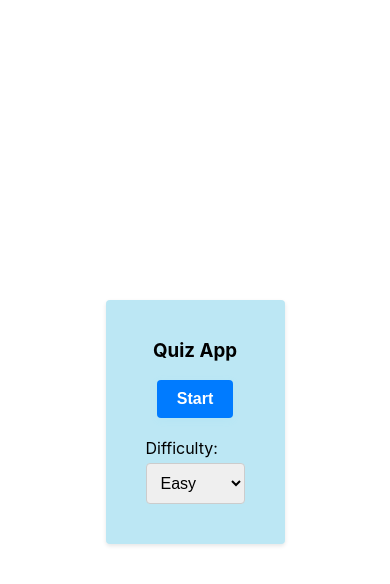
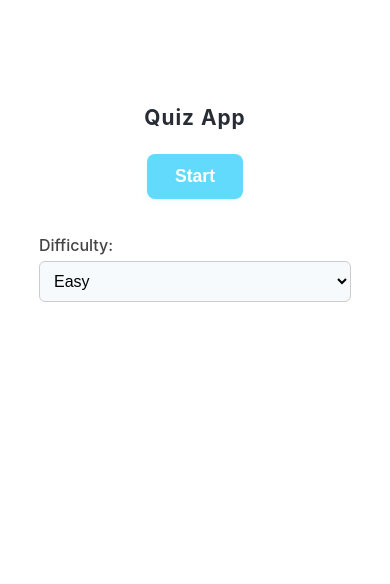
Before and after one commit to Jallal-Hussain/useReducer-project, a React (Create React App) app: page /quiz in a window 390 px wide. Shown: the top 584 px of the page. Built offline with nearby package versions, Linux system fonts and the light colour scheme; the HTML template or start-up script is replaced by a standard one.

Commit message:
enhance the Quiz UI/UX

```diff
--- a/src/pages/QuizPage/QuizPage.js
+++ b/src/pages/QuizPage/QuizPage.js
@@ -10,7 +10,7 @@ const initialState = {
   questions: questions,
   currentQuestionIndex: 0,
   score: 0,
-  timer: 10,
+  timer: 60,
   isStart: false,
   showHint: false,
   isQuizOver: false,
@@ -35,7 +35,7 @@ const quizReducer = (state, action) => {
         ...state,
         score: isCorrect ? state.score + 1 : state.score,
         currentQuestionIndex: state.currentQuestionIndex + 1,
-        timer: 10,
+        timer: 60,
         showHint: false,
         isQuizOver: state.currentQuestionIndex + 1 >= state.questions.length,
       };
@@ -61,7 +61,7 @@ const quizReducer = (state, action) => {
         ...state,
         currentQuestionIndex: state.currentQuestionIndex + 1,
         showHint: false,
-        timer: 10,
+        timer: 60,
       };
     case "RESET_QUIZ":
       return initialState;
@@ -134,17 +134,17 @@ const QuizPage = () => {
       {!state.isQuizOver && state.questions.length > 0 && state.isStart ? (
         <>
           <QuizTimer timer={state.timer} />
-          <QuizQuestion
-            question={state.questions[state.currentQuestionIndex]}
-            handleAnswer={handleAnswer}
-            timer={state.timer}
-          />
           <QuizHint
             showHint={state.showHint}
             handleShowHint={handleShowHint}
             hint={
               state.questions[state.currentQuestionIndex]?.incorrect_answers
             }
+          />
+          <QuizQuestion
+            question={state.questions[state.currentQuestionIndex]}
+            handleAnswer={handleAnswer}
+            timer={state.timer}
           />
         </>
       ) : state.isStart ? (
--- a/src/pages/QuizPage/components/QuizHint.css
+++ b/src/pages/QuizPage/components/QuizHint.css
@@ -1,17 +1,42 @@
 .quiz-hint {
-  margin-top: 20px;
+  margin-top: 24px;
+  /* background: #e3f6fc; */
+  /* border-radius: 12px; */
+  /* box-shadow: 0 1px 6px rgba(97,218,251,0.08); */
+  padding: 18px 14px;
+  max-width: 340px;
+  margin-left: auto;
+  margin-right: auto;
+  text-align: center;
+  animation: fadeInQuizHint 0.4s;
+}
+
+@keyframes fadeInQuizHint {
+  from { opacity: 0; transform: translateY(10px); }
+  to { opacity: 1; transform: translateY(0); }
 }
 
 .quiz-hint button {
-  padding: 10px 20px;
-  font-size: 16px;
+  padding: 10px 22px;
+  font-size: 1rem;
   border: none;
-  border-radius: 4px;
+  border-radius: 8px;
   cursor: pointer;
-  background-color: #007bff;
-  color: white;
+  background: #61dafb;
+  color: #fff;
+  font-weight: 600;
+  transition: background 0.2s, transform 0.2s;
+  box-shadow: 0 2px 8px rgba(97,218,251,0.08);
 }
 
 .quiz-hint button:hover {
-  background-color: #0056b3;
+  background: #21a1f3;
+  transform: translateY(-2px) scale(1.04);
 }
+
+.quiz-hint p {
+  color: #282c34;
+  font-size: 1rem;
+  margin: 0;
+  font-style: italic;
+}
--- a/src/pages/QuizPage/components/QuizQuestion.css
+++ b/src/pages/QuizPage/components/QuizQuestion.css
@@ -1,31 +1,80 @@
 .quiz-question {
-  margin-bottom: 20px;
+  margin-bottom: 28px;
+  background: #f7fafd;
+  border-radius: 12px;
+  box-shadow: 0 2px 12px rgba(40,44,52,0.06);
+  padding: 32px 24px 28px 24px;
+  width: 100%;
+  max-width: 600px;
+  animation: fadeInQuizQ 0.5s;
+  display: flex;
+  flex-direction: column;
+  align-items: center;
+}
+
+@keyframes fadeInQuizQ {
+  from { opacity: 0; transform: translateY(20px); }
+  to { opacity: 1; transform: translateY(0); }
 }
 
 .quiz-question h3 {
-  margin-bottom: 20px;
-  color: #333;
+  margin-bottom: 28px;
+  color: #282c34;
+  font-size: 1.35rem;
+  font-weight: 700;
+  text-align: center;
+  width: 100%;
 }
 
 .quiz-question .answers {
   display: flex;
+  flex-wrap: wrap;
   justify-content: center;
-  gap: 20px;
-  align-items: center;
-  flex-wrap: wrap;
+  gap: 18px 24px;
   width: 100%;
+  margin-top: 8px;
+  background: #e3f6fc;
+  border-radius: 10px;
+  padding: 18px 0;
 }
 
 .quiz-question .answers button {
-  padding: 10px 20px;
-  font-size: 16px;
+  padding: 12px 24px;
+  font-size: 1rem;
   border: none;
-  border-radius: 4px;
+  border-radius: 8px;
   cursor: pointer;
-  background-color: #007bff;
-  color: white;
+  background: #bce7f4;
+  color: #282c34;
+  font-weight: 500;
+  box-shadow: 0 1px 4px rgba(97,218,251,0.08);
+  transition: background 0.2s, color 0.2s, transform 0.2s;
+  margin-bottom: 0;
+  min-width: 180px;
+  text-align: center;
+  word-break: break-word;
 }
 
-.quiz-question .answers button:hover {
-  background-color: #0056b3;
+.quiz-question .answers button:hover:not(:disabled),
+.quiz-question .answers button:focus:not(:disabled) {
+  background: #61dafb;
+  color: #fff;
+  transform: translateY(-2px) scale(1.04);
 }
+
+.quiz-question .answers button:disabled {
+  background: #eee;
+  color: #aaa;
+  cursor: not-allowed;
+}
+
+@media (max-width: 700px) {
+  .quiz-question {
+    padding: 16px 2vw 14px 2vw;
+    max-width: 98vw;
+  }
+  .quiz-question .answers button {
+    min-width: 120px;
+    font-size: 0.95rem;
+  }
+}
--- a/src/pages/QuizPage/components/QuizResults.css
+++ b/src/pages/QuizPage/components/QuizResults.css
@@ -1,27 +1,49 @@
 .quiz-results {
   text-align: center;
   margin-top: 20px;
+  background: #f7fafd;
+  border-radius: 16px;
+  box-shadow: 0 2px 12px rgba(40,44,52,0.08);
+  padding: 32px 18px;
+  max-width: 420px;
+  margin-left: auto;
+  margin-right: auto;
+  animation: fadeInQuizRes 0.5s;
 }
 
-.quiz-results h2 {
-  margin-bottom: 20px;
-  color: #333;
+@keyframes fadeInQuizRes {
+  from { opacity: 0; transform: translateY(20px); }
+  to { opacity: 1; transform: translateY(0); }
+}
+
+.quiz-results h4 {
+  margin-bottom: 18px;
+  color: #21a1f3;
+  font-size: 1.5rem;
+  font-weight: 700;
 }
 
 .quiz-results p {
-  margin-bottom: 20px;
+  margin-bottom: 24px;
+  font-size: 1.1rem;
+  color: #282c34;
+  font-weight: 500;
 }
 
 .quiz-results button {
-  padding: 10px 20px;
-  font-size: 16px;
+  padding: 12px 28px;
+  font-size: 1.1rem;
   border: none;
-  border-radius: 4px;
+  border-radius: 8px;
   cursor: pointer;
-  background-color: #007bff;
-  color: white;
+  background: #61dafb;
+  color: #fff;
+  font-weight: 600;
+  transition: background 0.2s, transform 0.2s;
+  box-shadow: 0 2px 8px rgba(97,218,251,0.08);
 }
 
 .quiz-results button:hover {
-  background-color: #0056b3;
+  background: #21a1f3;
+  transform: translateY(-2px) scale(1.04);
 }
--- a/src/pages/QuizPage/components/QuizTimer.css
+++ b/src/pages/QuizPage/components/QuizTimer.css
@@ -1,7 +1,24 @@
 .quiz-timer {
   margin-top: 20px;
+  display: flex;
+  justify-content: center;
+  align-items: center;
 }
 
-.quiz-timer p {
-  margin-bottom: 20px;
+.quiz-timer h3 {
+  background: #e3f6fc;
+  color: #282c34;
+  padding: 8px 24px;
+  border-radius: 24px;
+  font-size: 1.1rem;
+  font-weight: 600;
+  margin: 0;
+  letter-spacing: 1px;
+  box-shadow: 0 1px 4px rgba(97,218,251,0.08);
+  transition: background 0.2s, color 0.2s;
 }
+
+.quiz-timer h3[style*='color'] {
+  background: #ffeaea;
+  color: #dc3545 !important;
+}
--- a/src/pages/QuizPage/quizpage.css
+++ b/src/pages/QuizPage/quizpage.css
@@ -2,42 +2,75 @@
   display: flex;
   flex-direction: column;
   align-items: center;
-  width: fit-content;
-  margin: 20px;
-  padding: 20px;
-  background-color: #bce7f4;
-  border-radius: 4px;
-  box-shadow: 0 2px 4px rgba(0, 0, 0, 0.1);
+  width: 100%;
+  max-width: 80vw;
+  height: 80vh;
+  margin: 40px auto;
+  padding: 24px;
+  animation: fadeInQuiz 0.7s;
 }
 
-.quiz-page h1 {
+@keyframes fadeInQuiz {
+  from { opacity: 0; transform: translateY(30px); }
+  to { opacity: 1; transform: translateY(0); }
+}
+
+.quiz-page h3 {
   text-align: center;
-  color: #333;
-  margin-bottom: 20px;
+  color: #282c34;
+  margin-bottom: 24px;
+  font-size: 2rem;
+  letter-spacing: 1px;
 }
+
 .quiz-page .btn {
-  padding: 10px 20px;
-  font-size: 16px;
+  padding: 12px 28px;
+  font-size: 1.1rem;
   border: none;
-  border-radius: 4px;
+  border-radius: 8px;
   cursor: pointer;
-  background-color: #007bff;
-  color: white;
+  background: #61dafb;
+  color: #fff;
+  font-weight: 600;
+  margin-bottom: 16px;
+  transition: background 0.2s, transform 0.2s;
+  box-shadow: 0 2px 8px rgba(97,218,251,0.08);
+}
+
+.quiz-page .btn:hover {
+  background: #21a1f3;
+  transform: translateY(-2px) scale(1.04);
 }
 
 .quiz-page .difficulty-selector {
-  margin: 20px;
+  margin: 20px 0 32px 0;
+  display: flex;
+  flex-direction: column;
+  align-items: flex-start;
+  width: 100%;
 }
 
 .quiz-page .difficulty-selector label {
-  display: block;
-  margin-bottom: 5px;
+  margin-bottom: 6px;
+  color: #444;
+  font-weight: 500;
 }
 
 .quiz-page .difficulty-selector select {
   width: 100%;
   padding: 10px;
-  font-size: 16px;
+  font-size: 1rem;
   border: 1px solid #ccc;
-  border-radius: 4px;
+  border-radius: 6px;
+  background: #f7fafd;
 }
+
+@media (max-width: 600px) {
+  .quiz-page {
+    padding: 16px 4px;
+    min-height: 320px;
+  }
+  .quiz-page h3 {
+    font-size: 1.3rem;
+  }
+}
```
